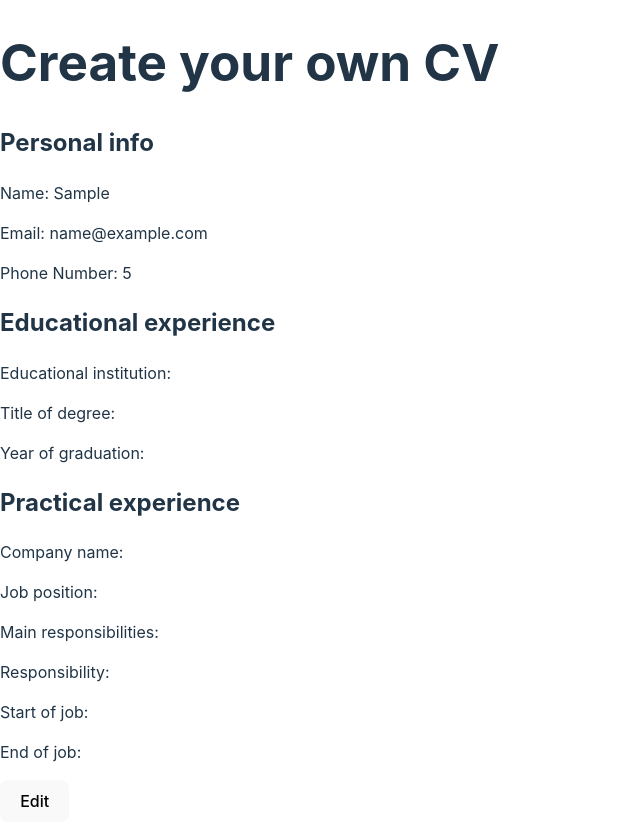
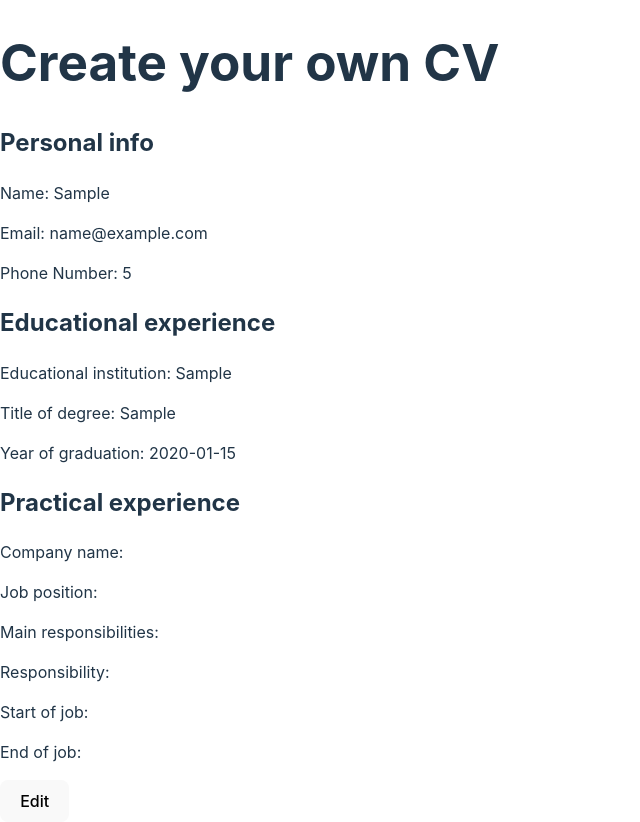
Before and after one commit to Gohan61/cv-application, a React (Vite) app: page / in a window 1280 px wide. Both pictures are taken after typing "Sample", "name@example.com", "5", "Sample", "Sample", "2020-01-15" into the empty fields and a click on the button "Submit". Shown: the whole page, without its empty margins (0-640 px from the left). Built offline with nearby package versions, Linux system fonts and the light colour scheme.

Commit message:
Feat: display entered info in view mode

```diff
--- a/src/components/Display.tsx
+++ b/src/components/Display.tsx
@@ -1,3 +1,8 @@
+import { educationType, practicalType } from "../types/formTypes";
+import EducationDisplay from "./EducationDisplay";
+import PracticalDisplay from "./PracticalDisplay";
+import { personalInfoType } from "../types/formTypes";
+
 export default function Display({
   setEditStatus,
   educations,
@@ -5,6 +10,9 @@ export default function Display({
   personalInfo,
 }: {
   setEditStatus: React.Dispatch<React.SetStateAction<boolean>>;
+  educations: educationType;
+  practicals: practicalType;
+  personalInfo: personalInfoType;
 }) {
   return (
     <>
@@ -23,46 +31,31 @@ export default function Display({
           {personalInfo.phoneNumber}
         </p>
       </div>
-      <div className="education">
-        <h2>Educational experience</h2>
-        <p>
-          <span>Educational institution: </span>
-          {educations.school}
-        </p>
-        <p>
-          <span>Title of degree: </span>
-          {educations.study}
-        </p>
-        <p>
-          <span>Year of graduation: </span>
-          {educations.graduation}
-        </p>
-      </div>
-      <div className="practical">
-        <h2>Practical experience</h2>
-        <p>
-          <span>Company name: </span>
-          {practicals.company}
-        </p>
-        <div className="job">
-          <p>
-            <span>Job position: </span>
-            {practicals.position}
-          </p>
-          <p>Main responsibilities: </p>
-          <p>
-            <span>Responsibility: </span>
-          </p>
-        </div>
-        <p>
-          <span>Start of job: </span>
-          {practicals.startDate}
-        </p>
-        <p>
-          <span>End of job: </span>
-          {practicals.endDate}
-        </p>
-      </div>
+      {Object.keys(educations).map((id: string) => {
+        return (
+          <EducationDisplay
+            key={id}
+            props={{
+              school: educations[id].school,
+              study: educations[id].study,
+              graduation: educations[id].graduation,
+            }}
+          ></EducationDisplay>
+        );
+      })}
+      {Object.keys(practicals).map((id: string) => {
+        return (
+          <PracticalDisplay
+            key={id}
+            props={{
+              company: practicals[id].company,
+              position: practicals[id].position,
+              startDate: practicals[id].startDate,
+              endDate: practicals[id].endDate,
+            }}
+          ></PracticalDisplay>
+        );
+      })}
       <button onClick={() => setEditStatus(false)}>Edit</button>
     </>
   );
--- /dev/null
+++ b/src/components/EducationDisplay.tsx
@@ -0,0 +1,27 @@
+export default function EducationDisplay({
+  props,
+}: {
+  props: {
+    school: string | undefined;
+    study: string | undefined;
+    graduation: string | undefined;
+  };
+}) {
+  return (
+    <div className="education">
+      <h2>Educational experience</h2>
+      <p>
+        <span>Educational institution: </span>
+        {props.school}
+      </p>
+      <p>
+        <span>Title of degree: </span>
+        {props.study}
+      </p>
+      <p>
+        <span>Year of graduation: </span>
+        {props.graduation}
+      </p>
+    </div>
+  );
+}
--- /dev/null
+++ b/src/components/PracticalDisplay.tsx
@@ -0,0 +1,38 @@
+export default function PracticalDisplay({
+  props,
+}: {
+  props: {
+    company: string | undefined;
+    position: string | undefined;
+    startDate: string | undefined;
+    endDate: string | undefined;
+  };
+}) {
+  return (
+    <div className="practical">
+      <h2>Practical experience</h2>
+      <p>
+        <span>Company name: </span>
+        {props.company}
+      </p>
+      <div className="job">
+        <p>
+          <span>Job position: </span>
+          {props.position}
+        </p>
+        <p>Main responsibilities: </p>
+        <p>
+          <span>Responsibility: </span>
+        </p>
+      </div>
+      <p>
+        <span>Start of job: </span>
+        {props.startDate}
+      </p>
+      <p>
+        <span>End of job: </span>
+        {props.endDate}
+      </p>
+    </div>
+  );
+}
```
